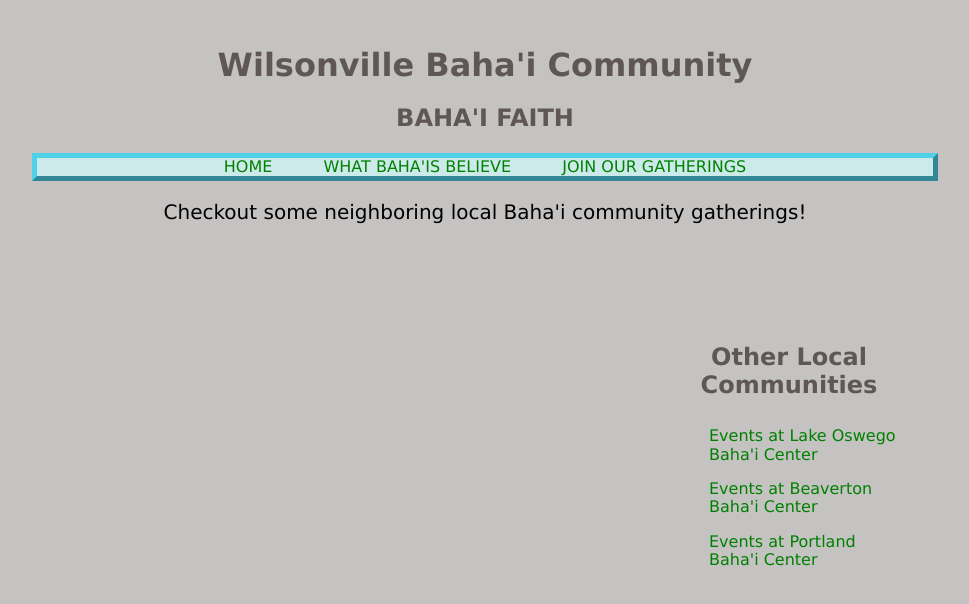
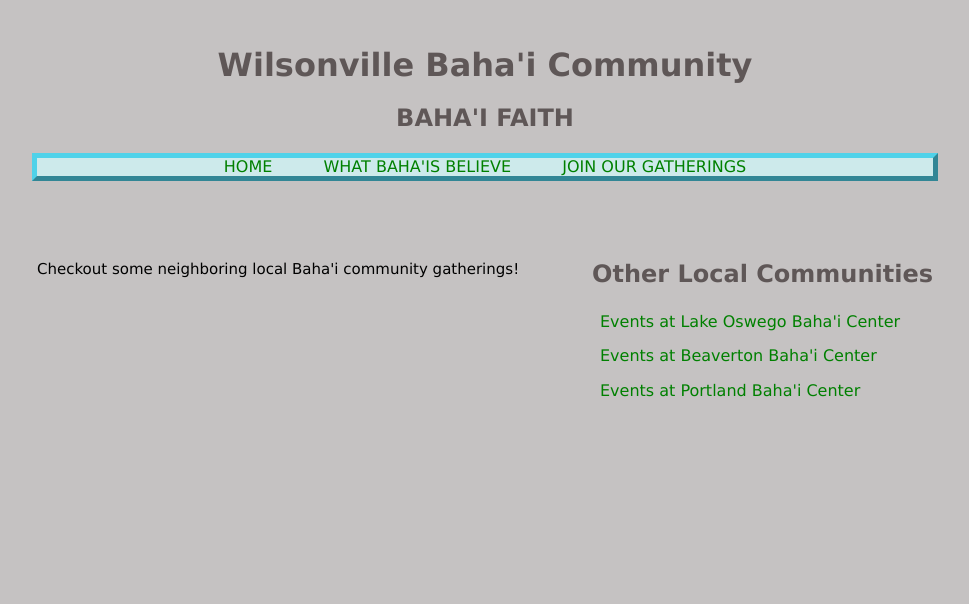
Before and after one commit to wilsonville-lsa/wilsonville-lsa-client, a React app: page /gatherings in a window 1280 px wide. Shown: the top 604 px of the page, without its empty margins (155-1124 px from the left). Built offline with nearby package versions, Linux system fonts and the light colour scheme.

Commit message:
css fixes

```diff
--- a/src/components/belief/Belief.css
+++ b/src/components/belief/Belief.css
@@ -3,53 +3,65 @@ body {
   margin: auto;
 }
 
-aside img {
+.Belief {
+  width: 70vw;
+  margin: auto;
+}
+
+.Belief h1 {
+  margin-top: 0;
+}
+
+.Belief aside img {
   width: 300px;
   margin-top: 10vh;
+  display: block;
 }
 
-.belief {
+.Belief section {
   margin: auto;
   margin-top: 10vh;
-  margin-left: 14vw;
-  width: 30vw;
+  width: 40vw;
   float: left;
   text-align: left;
 }
 
-aside {
-  margin: auto;
-  margin-top: 10vh;
-  margin-right: 15vw;
-  width: 20vw;
+.Belief aside {
+  margin: 10vh auto;
+  width: 25vw;
   float: right;
-}
-
-ul {
   text-align: left;
 }
 
-ul li {
+.Belief ul {
+  text-align: left;
+}
+
+.Belief ul li {
   padding: 1vh;
 }
 
-aside ul li {
+.Belief aside ul {
+  padding: 0;
+}
+
+.Belief aside ul li {
   list-style: none;
 }
 
-section ul li {
+.Belief section ul li {
   color: black;
 }
 
-a, a:visited {
+.Belief a, .Belief a:visited {
   text-decoration: none;
   color: green;
 }
 
-a:hover {
+.Belief a:hover {
   color: rgb(9, 177, 9);
 }
 
-p {
+.Belief p {
   font-size: 20px;
 }
--- a/src/components/belief/Belief.js
+++ b/src/components/belief/Belief.js
@@ -4,8 +4,8 @@ import styles from './Belief.css';
 
 export default function Belief() {
   return (
-    <main>
-      <section className={styles.belief}>
+    <main className={styles.Belief}>
+      <section>
         <iframe width="560" height="315" src="https://www.youtube.com/embed/-4oHgOLZA-o" frameBorder="0" allow="accelerometer; autoplay; encrypted-media; gyroscope; picture-in-picture" allowFullScreen></iframe>
 
         <article>
--- a/src/components/gatherings/Gatherings.css
+++ b/src/components/gatherings/Gatherings.css
@@ -0,0 +1,42 @@
+.Gaths {
+  margin: auto;
+  width: 70vw;
+}
+
+.Gaths h2 {
+  padding: 0;
+  margin: 0;
+}
+
+.Gaths p {
+  float: left;
+  margin-top: 10vh;
+  width: auto;
+  text-align: left;
+  font-size: 15px;
+}
+
+.Gaths aside {
+  float: right;
+  text-align: left;
+  margin: 10vh auto;
+  width: auto;
+}
+
+.Gaths ul {
+  padding: 0;
+  list-style: none;
+}
+
+.Gaths ul li {
+  padding: 1vh;
+}
+
+.Gaths a, .Gaths a:visited {
+  text-decoration: none;
+  color: green;
+}
+
+.Gaths a:hover {
+  color: rgb(9, 177, 9);
+}
--- a/src/components/gatherings/Gatherings.js
+++ b/src/components/gatherings/Gatherings.js
@@ -1,9 +1,10 @@
 /* eslint-disable react/no-unescaped-entities */
 import React from 'react';
+import styles from './Gatherings.css';
 
 export default function Gatherings() {
   return (
-    <>
+    <main className={styles.Gaths}>
       <p>Checkout some neighboring local Baha'i community gatherings!</p>
 
       <aside>
@@ -14,6 +15,6 @@ export default function Gatherings() {
           <li><a href="http://portlandbahai.org/local-activities/portland/" target="_blank" rel="noopener noreferrer">Events at Portland Baha'i Center</a></li>
         </ul>
       </aside>
-    </>
+    </main>
   );
 }
```
